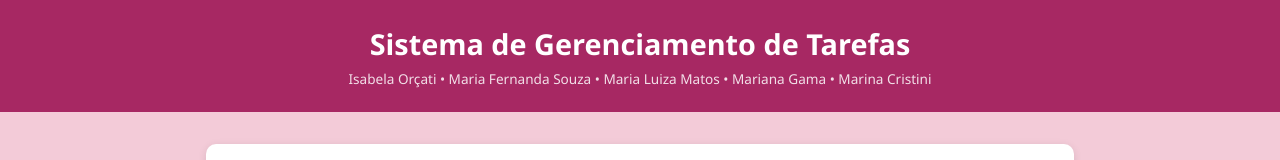
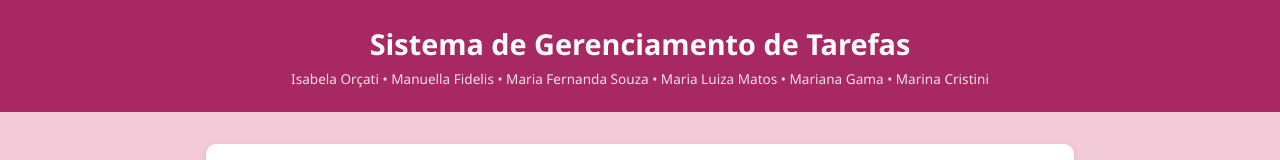
Before and after one commit to malumr/Projeto-Final-Desenvolvimento-de-Sistemas-em-Nuvem, a plain HTML site: page frontend/index.html in a window 1280 px wide. Shown: the top 160 px of the page. Drawn offline with Linux system fonts and the light colour scheme; no server answers.

Commit message:
Adiciona Manuella Fidelis aos integrantes do grupo

```diff
--- a/frontend/index.html
+++ b/frontend/index.html
@@ -11,7 +11,7 @@
     <header>
         <h1>Sistema de Gerenciamento de Tarefas</h1>
         <p class="integrantes">
-            Isabela Orçati &bull; Maria Fernanda Souza &bull;
+            Isabela Orçati &bull; Manuella Fidelis &bull; Maria Fernanda Souza &bull;
             Maria Luiza Matos &bull; Mariana Gama &bull; Marina Cristini
         </p>
     </header>
```
